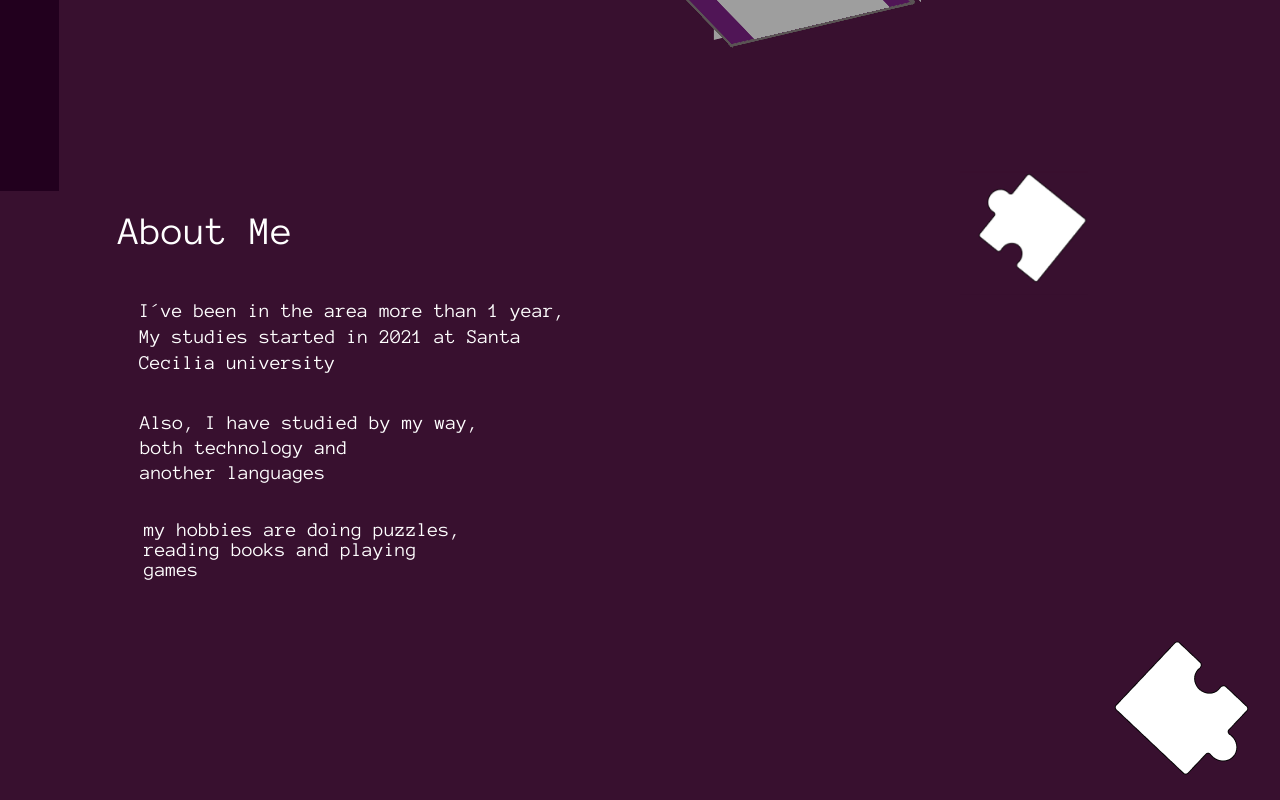
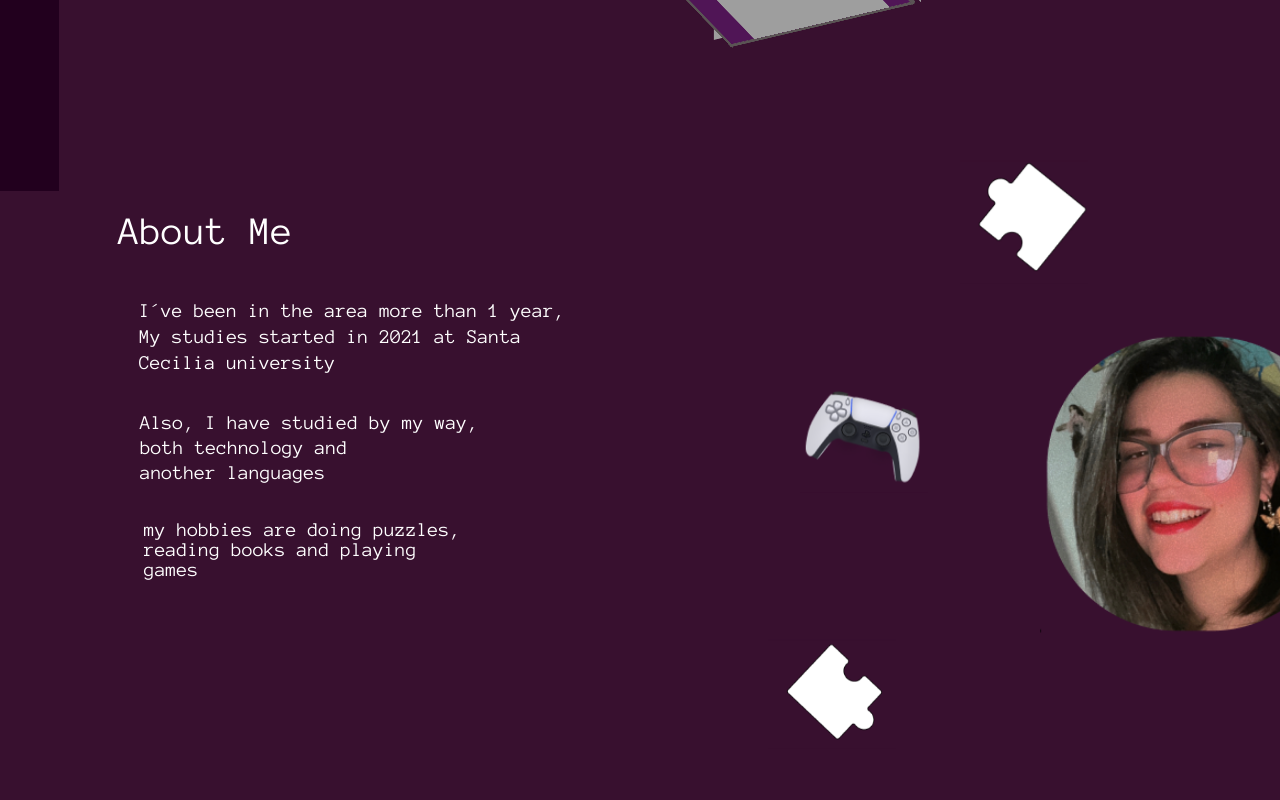
Before and after one commit to atir75/Portfolio-React, a React (Vite) app: page / in a window 1280 px wide. Shown: the part 651-1451 px from the top of the page. Built offline with nearby package versions, Linux system fonts and the light colour scheme; grey boxes are pictures that could not be loaded.

Commit message:
wip(Items): puzzle 2 position

```diff
--- a/src/components/ItemsAboutMe/index.tsx
+++ b/src/components/ItemsAboutMe/index.tsx
@@ -2,6 +2,8 @@ import "../ItemsAboutMe/styles.css"
 import mew from "../../../assets/img/mew.png"
 import puzzle1 from "../../../assets/img/puzzle1.png"
 import puzzle2 from "../../../assets/img/puzzle2.png"
+import controle2 from "../../../assets/img/controle2.png"
+import me from "../../../assets/img/me.png"
 
 export function Items() {
     return (
@@ -13,7 +15,13 @@ export function Items() {
                 className="puzzle1" src={ puzzle1 }>
             </img>
             <img
+                className="controle2" src={ controle2 }>
+            </img>
+            <img
                 className="puzzle2" src={ puzzle2 }>
+            </img>
+            <img
+                className="me" src={ me }>
             </img>
         </>
     )
--- a/src/components/ItemsAboutMe/styles.css
+++ b/src/components/ItemsAboutMe/styles.css
@@ -16,19 +16,49 @@
     width: 10%;
     height: 10%;
     margin-left: 60rem;
-    margin-bottom: 30rem;
+    margin-bottom: 22rem;
     margin-top: -90rem;
 
     animation-name: updown;
     animation-duration: 3s; /* Duração da animação */
     animation-iteration-count: infinite; /* Repete infinitamente */
     animation-direction: alternate;
-
 }
 
+.controle2{
+    width: 10%;
+    height: 10%;
+    margin-left: 50rem;
+    margin-bottom: 17rem;
+    margin-top: -90rem;
 
+    animation-name: updown;
+    animation-duration: 3s; /* Duração da animação */
+    animation-iteration-count: infinite; /* Repete infinitamente */
+    animation-direction: alternate;
+}
 
+.me{
+  width: 24%;
+    height: 20%;
+    margin-left: 65rem;
+    margin-bottom: 10rem;
+    margin-top: -90rem;
+    animation-name: updown;
+}
 
+.puzzle2{
+    width: 10%;
+    height: 10%;
+    margin-left: -10rem;
+    margin-bottom: 1rem;
+    margin-top: 0rem;
+
+    animation-name: updown;
+    animation-duration: 3s; /* Duração da animação */
+    animation-iteration-count: infinite; /* Repete infinitamente */
+    animation-direction: alternate;
+}
 
 
 @keyframes updown {
```
